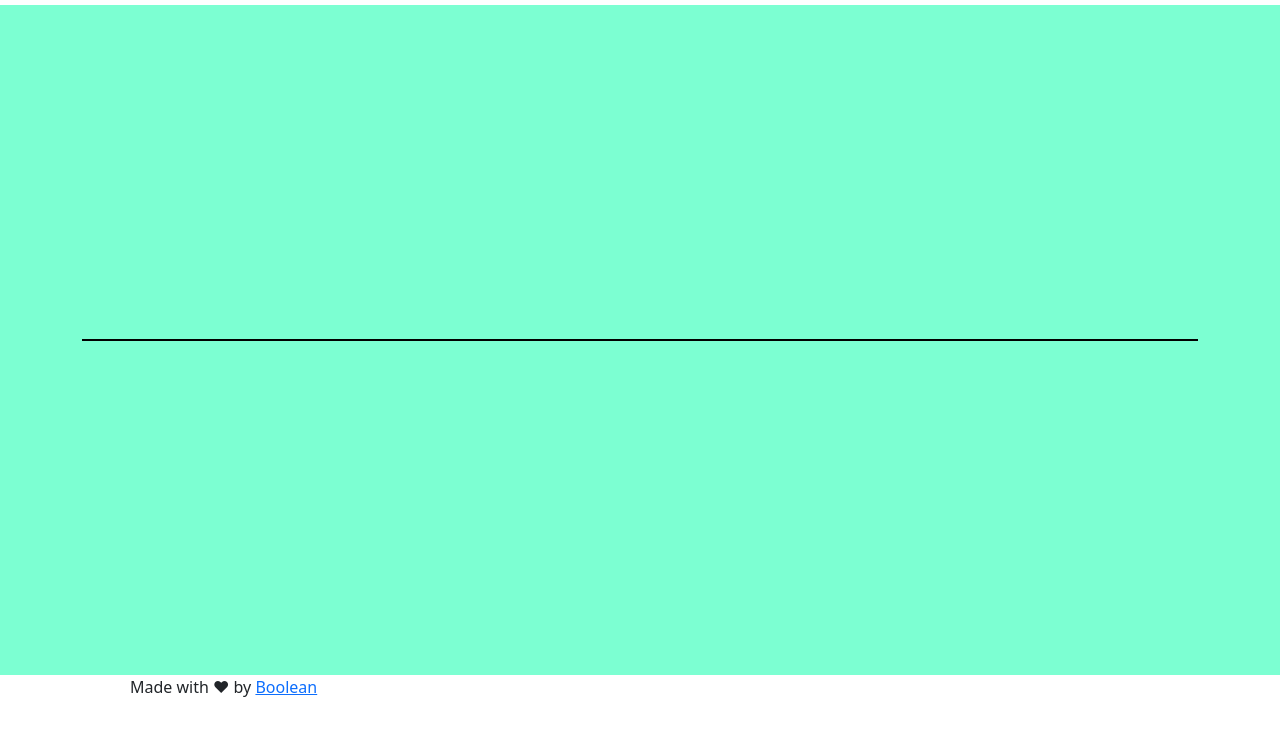
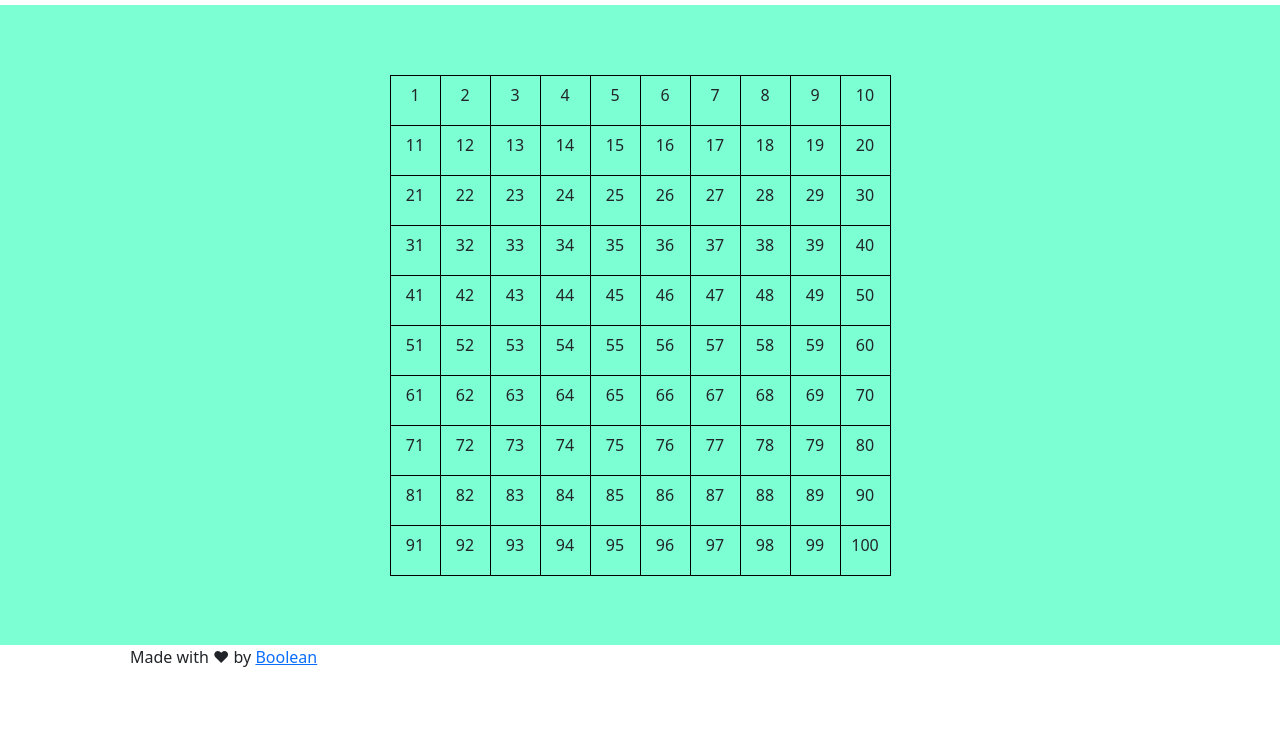
Before and after one commit to bia9400/js-campominato-grid, a plain HTML site: page Consegna/index.html in a window 1280 px wide. Shown: the part 67-800 px from the top of the page. Drawn offline with nearby package versions, Linux system fonts and the light colour scheme.

Commit message:
fine esercizio

```diff
--- a/Consegna/app.js
+++ b/Consegna/app.js
@@ -0,0 +1,19 @@
+const gridContainer = document.querySelector(".grid-container")
+
+function createGrid(numeroOrizontale, numeroVerticale) {
+    const numeroTotale = numeroOrizontale * numeroVerticale
+    for (let i = 1; i <= numeroTotale; i++) {
+        const elementoHtml=document.createElement("div")
+        elementoHtml.classList.add("number-container")
+        elementoHtml.innerHTML=`<h6> ${i} </h6>`
+        gridContainer.append(elementoHtml)
+        elementoHtml.addEventListener("click", function(){
+           let x=this;
+           x.classList.add("add-color-onClick")
+        })
+    }
+}
+
+
+
+createGrid(10,10)
--- a/Consegna/index.html
+++ b/Consegna/index.html
@@ -23,7 +23,7 @@
             </div>
         </div>
     </header>
-    <main>
+    <main class="py-5">
         <div class="container">
             <div class="grid-container"></div>
         </div>
--- a/Consegna/style.css
+++ b/Consegna/style.css
@@ -11,12 +11,26 @@ main{
     justify-content: center;
     align-items: center;
     background-color: #7cffd2;
-    height: calc(100vh - 130px);
+    height: 80vh;
 }
 .grid-container{
-    border: 1px solid black;
+    width: 501px;
+    border-top: 1px solid black;
+    border-left: 1px solid black;
+    display: flex;
+    flex-wrap: wrap;
+    margin: auto;
 }
 .add-color-onClick{
     background-color: #6495f1;
     color: white;
 }
+.number-container{
+    display: flex;
+    justify-content: center;
+    align-items: center;
+    width: 50px;
+    aspect-ratio: 1;
+    border-right: 1px solid black;
+    border-bottom: 1px solid black;
+}
```
